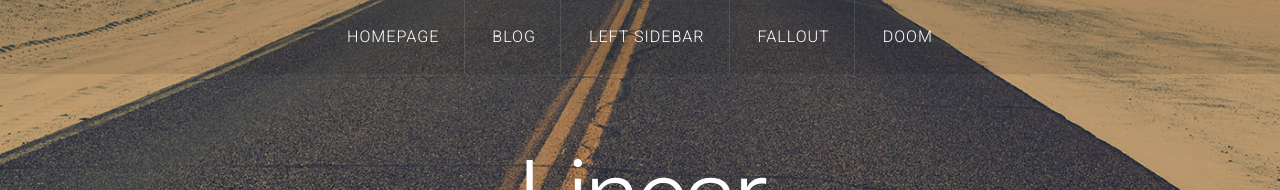
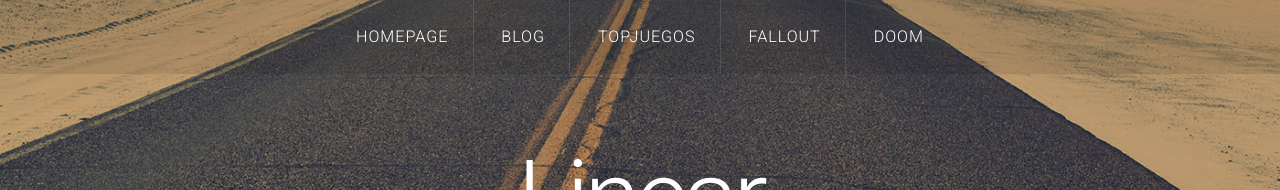
Before and after one commit to Davidsaugar/Davidsaugar.github.io, a Jekyll site: the page built from index.html, in a window 1280 px wide and 900 px high. Shown: the top 190 px of the window. Built offline with Jekyll 4.4.1, drawn with Linux system fonts in a browser that asks for light colours; nearby versions of some CDN libraries; the list of posts is cut into pages by our own code.

Commit message:
update15

```diff
--- a/_includes/nav.html
+++ b/_includes/nav.html
@@ -5,7 +5,7 @@
 			{% assign current = page.url | downcase | split: '/' %}
 			<li {% if current[1] == 'index.html' %}class='current'{% endif %}><a href="/index.html">Homepage</a></li>
 			<li {% if current[1] == 'blog' %}class='current'{% endif %}><a href="/blog">Blog</a></li>
-			<li {% if current[1] == 'left-sidebar.html' %}class='current'{% endif %}><a href="./left-sidebar.html">Left Sidebar</a></li>
+			<li {% if current[1] == 'TopJuegos.html' %}class='current'{% endif %}><a href="/TopJuegos.html">TopJuegos</a></li>
 			<li {% if current[1] == 'HistoriaFallout.html' %}class='current'{% endif %}><a href="/HistoriaFallout.html">Fallout</a></li>
             <li {% if current[1] == 'PaginaDoom.html' %}class='current'{% endif %}><a href="/PaginaDoom.html">Doom</a></li>
 		</ul>
```
Also changed, not shown: HistoriaFallout.html (renamed from _includes/HistoriaFallout.html), TopJuegos.html (renamed from _includes/TopJuegos.html).
